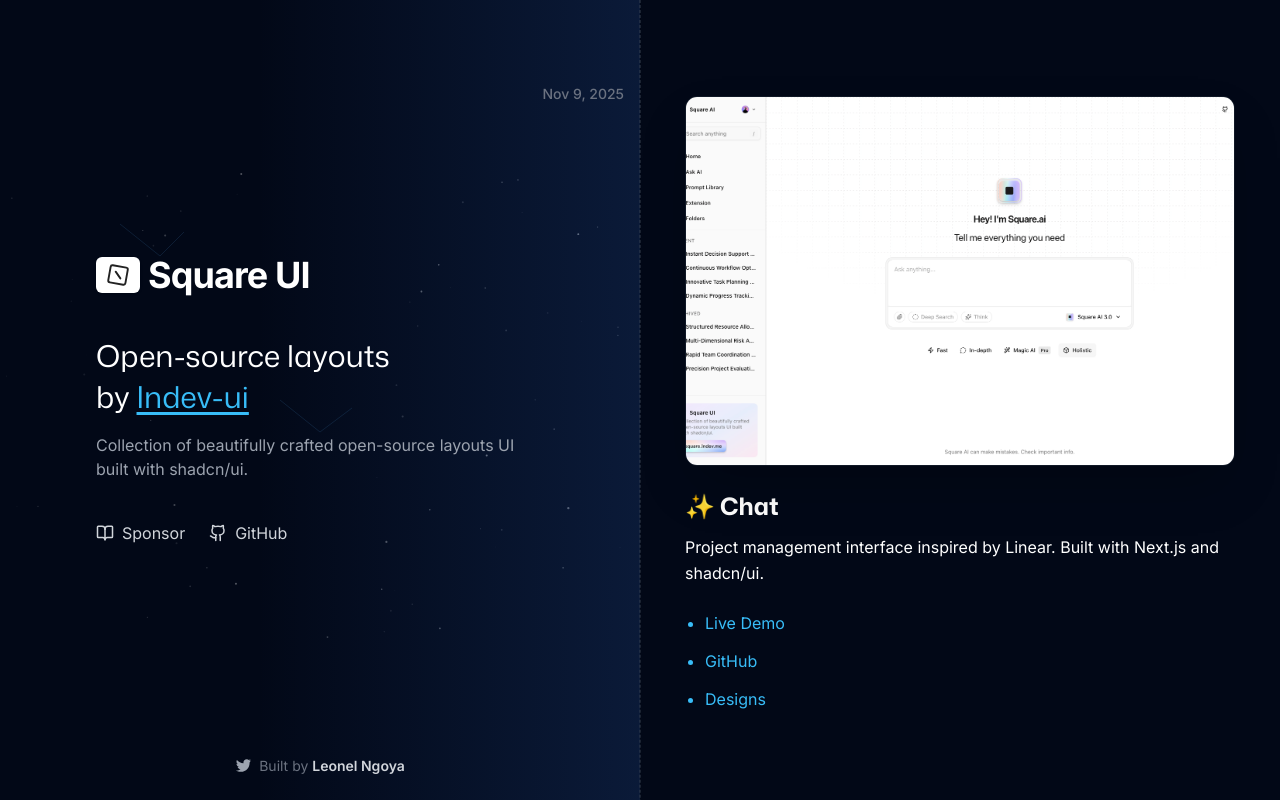
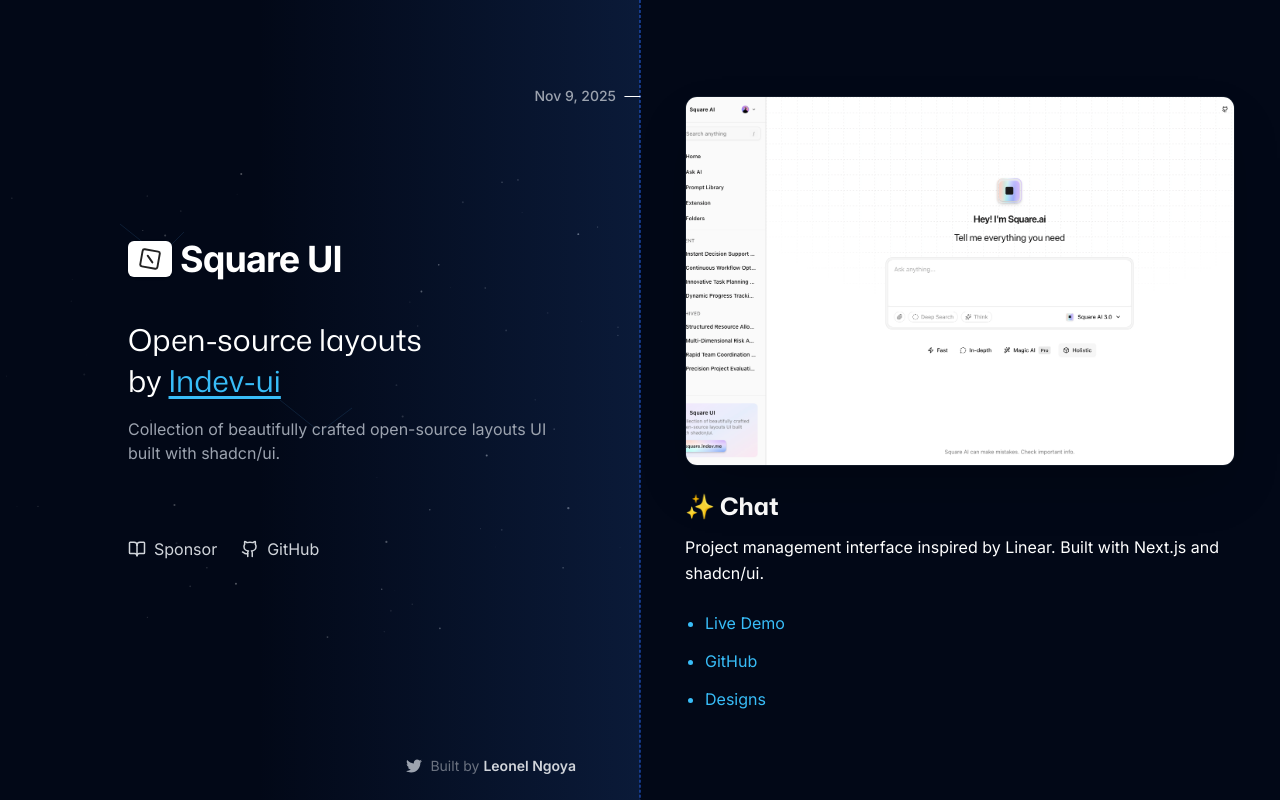
Before and after one commit to Junior-d09/Studio-Square-inte, a Next.js app: page / in a window 1280 px wide. Shown: the top 800 px of the page. Built offline with nearby package versions, Linux system fonts and the light colour scheme.

Commit message:
Amélioration de la mise en page et du style des composants CenterRule, LeftSidebar et RightSidebar pour une meilleure gestion des dates et une réactivité accrue.

```diff
--- a/src/components/CenterRule.jsx
+++ b/src/components/CenterRule.jsx
@@ -22,19 +22,27 @@
 
   return (
     <div className="relative w-full h-full">
-      {/* Ligne verticale pointillée - centrée dans la colonne */}
-      <div className="absolute left-1/2 -translate-x-1/2 inset-y-0 border-l border-dashed border-gray-700" />
+      {/* Ligne verticale pointillée au centre */}
+      <div className="absolute left-1/2 -translate-x-1/2 inset-y-0 border-l border-dashed border-blue-600" />
 
-      {/* Dates cliquables - positionnées à gauche de la ligne */}
+      {/* Affichage des dates + trait horizontal */}
       {dates.map(({ date, top }, i) => (
-        <button
+        <div
           key={i}
-          onClick={() => handleDateClick(date)}
-          className="absolute left-1/2 -translate-x-full pr-4 whitespace-nowrap text-sm text-gray-500 font-medium hover:text-sky-400 transition-colors cursor-pointer text-right"
-          style={{ top: `${top - 12}px` }}
+          className="absolute flex items-center justify-end left-1/2 -translate-x-full"
+          style={{ top: `${top - 10}px` }}
         >
-          {date}
-        </button>
+          {/* Texte de la date */}
+          <button
+            onClick={() => handleDateClick(date)}
+            className="text-sm text-gray-400 hover:text-sky-400 font-medium transition-colors whitespace-nowrap text-right pr-2"
+          >
+            {date}
+          </button>
+
+          {/* Trait */}
+          <div className="w-4 h-px bg-white" />
+        </div>
       ))}
     </div>
   );
--- a/src/components/LeftSidebar.jsx
+++ b/src/components/LeftSidebar.jsx
@@ -6,7 +6,7 @@
 
 export default function LeftSidebar() {
   return (
-    <div className="relative h-full flex flex-col justify-center items-center px-8 md:px-16 py-12 text-white overflow-hidden bg-[#020817]">
+    <div className="relative h-full flex flex-col justify-center items-end px-8 md:pl-24 md:pr-16 py-12 text-white overflow-hidden bg-[#020817]">
       {/* Effet bleu */}
       <div className="absolute top-0 right-0 w-96 h-full bg-gradient-to-l from-blue-500/15 via-blue-600/8 to-transparent pointer-events-none z-[1]" />
 
@@ -27,17 +27,48 @@
               opacity={Math.random() * 0.9 + 0.1}
             />
           ))}
-          <line x1="150" y1="80" x2="200" y2="120" stroke="#5bb5ff" strokeWidth="0.4" />
-          <line x1="200" y1="120" x2="230" y2="90" stroke="#5bb5ff" strokeWidth="0.4" />
-          <line x1="350" y1="300" x2="400" y2="340" stroke="#5bb5ff" strokeWidth="0.4" />
-          <line x1="400" y1="340" x2="440" y2="310" stroke="#5bb5ff" strokeWidth="0.4" />
+          <line
+            x1="150"
+            y1="80"
+            x2="200"
+            y2="120"
+            stroke="#5bb5ff"
+            strokeWidth="0.4"
+          />
+          <line
+            x1="200"
+            y1="120"
+            x2="230"
+            y2="90"
+            stroke="#5bb5ff"
+            strokeWidth="0.4"
+          />
+          <line
+            x1="350"
+            y1="300"
+            x2="400"
+            y2="340"
+            stroke="#5bb5ff"
+            strokeWidth="0.4"
+          />
+          <line
+            x1="400"
+            y1="340"
+            x2="440"
+            y2="310"
+            stroke="#5bb5ff"
+            strokeWidth="0.4"
+          />
         </svg>
       </div>
 
-      {/* Partie supérieure */}
-      <div className="relative z-10 space-y-10 w-full max-w-md text-center md:text-left">
+      {/* Contenu principal centré verticalement et aligné à droite */}
+      <div className="relative z-10 flex flex-col items-center md:items-start text-center md:text-left space-y-10 w-full max-w-md">
         {/* Logo et nom */}
-        <Link href="/" className="flex items-center space-x-2 hover:opacity-90 transition justify-center md:justify-start">
+        <Link
+          href="/"
+          className="flex items-center space-x-2 hover:opacity-90 transition justify-center md:justify-start w-full"
+        >
           <div className="bg-white text-black rounded-md px-2 py-1 shadow flex items-center justify-center">
             <Image
               src="/Images/icon.svg"
@@ -66,12 +97,13 @@
           </h2>
 
           <p className="text-gray-400 max-w-md mb-8">
-            Collection of beautifully crafted open-source layouts UI built with shadcn/ui.
+            Collection of beautifully crafted open-source layouts UI built with
+            shadcn/ui.
           </p>
         </div>
 
         {/* Liens sociaux */}
-        <div className="flex items-center justify-center md:justify-start space-x-6 text-gray-300">
+        <div className="flex items-center justify-center md:justify-start space-x-6 text-gray-300 w-full">
           <a
             href="https://github.com/sponsors/indev-ui"
             target="_blank"
@@ -94,8 +126,8 @@
         </div>
       </div>
 
-      {/* Footer */}
-      <div className="absolute bottom-6 z-10 flex items-center space-x-2 text-sm text-gray-500">
+      {/* Footer aligné à droite avec plus d'espace à gauche */}
+      <div className="absolute bottom-6 right-8 md:right-16 left-8 md:left-24 z-10 flex justify-center md:justify-end items-center space-x-2 text-sm text-gray-500 max-w-md md:ml-auto">
         <a
           href="https://x.com/indev_ui"
           target="_blank"
@@ -108,12 +140,13 @@
             className="w-4 h-4"
             fill="currentColor"
           >
-            <path d="M247.6 17.8c-9.2 4.1-19 6.8-29.4 8 10.6-6.4 18.8-16.5 22.6-28.6-9.9 5.9-20.8 10.1-32.5 12.4C204.3 0.8 192.2-1 180.2-1c-27.3 0-49.5 22.1-49.5 49.5 0 3.9 0.4 7.7 1.3 11.3-41.1-2-77.6-21.8-102.1-51.9-4.3 7.3-6.8 15.8-6.8 24.8 0 17.1 8.7 32.2 21.9 41-8.1-0.3-15.7-2.5-22.3-6.2v0.6c0 23.9 17 43.8 39.5 48.3-4.1 1.1-8.4 1.7-12.8 1.7-3.1 0-6.2-0.3-9.2-0.9 6.2 19.4 24 33.6 45.1 34-16.5 12.9-37.3 20.5-59.8 20.5-3.9 0-7.8-0.2-11.6-0.7 21.5 13.8 47 21.8 74.5 21.8 89.3 0 138-73.9 138-138 0-2.1 0-4.2-0.1-6.3C231.9 37.2 241 28.2 247.6 17.8z" />
+            <path d="M221.95 51.29c.15 2.17.15 4.34.15 6.53 0 66.73-50.8 143.69-143.69 143.69v-.04c-27.44.04-54.31-7.82-77.41-22.64 3.99.48 8 .72 12.02.73 22.74.02 44.83-7.61 62.72-21.66-21.61-.41-40.56-14.5-47.18-35.07 7.57 1.46 15.37 1.16 22.8-.87-23.56-4.76-40.51-25.46-40.51-49.5v-.64c7.02 3.91 14.88 6.08 22.92 6.32C11.58 63.31 4.74 33.79 18.14 10.71c25.64 31.55 63.47 50.73 104.08 52.76-4.07-17.54 1.49-35.92 14.61-48.25 20.34-19.12 52.33-18.14 71.45 2.19 11.31-2.23 22.15-6.38 32.07-12.26-3.77 11.69-11.66 21.62-22.2 27.93 10.01-1.18 19.79-3.86 29-7.95-6.78 10.16-15.32 19.01-25.2 26.16z" />
           </svg>
         </a>
 
         <span>
-          Built by <span className="font-semibold text-gray-300">Leonel Ngoya</span>
+          Built by{" "}
+          <span className="font-semibold text-gray-300">Leonel Ngoya</span>
         </span>
       </div>
     </div>
--- a/src/components/RightSidebar.jsx
+++ b/src/components/RightSidebar.jsx
@@ -110,7 +110,7 @@
   }, []);
 
   return (
-    <div className="w-full min-h-screen flex justify-center py-12 px-4">
+    <div className="w-full min-h-screen flex justify-start py-12 px-4">
       <div className="w-full max-w-2xl flex flex-col space-y-32 pt-12">
         {items.map((item, i) => (
           <div
```
